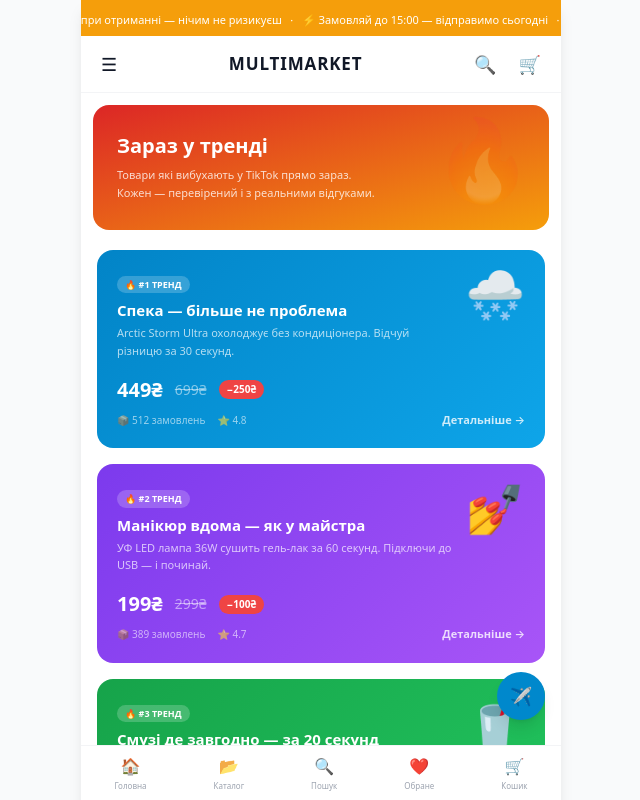
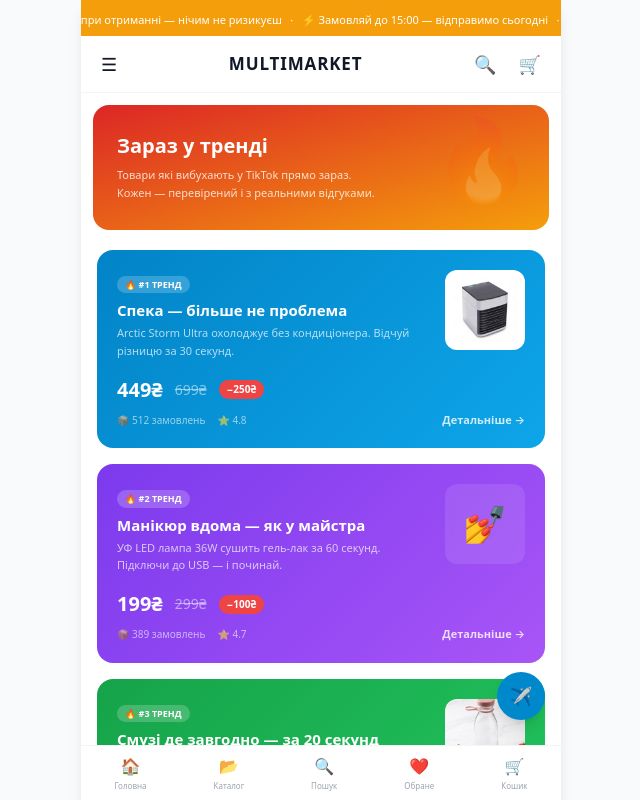
Before and after one commit to cravecom64-cmyk/multimarket-site, a Next.js app: page /trending in a window 1280 px wide. Shown: the top 800 px of the page, without its empty margins (319-959 px from the left). Built offline with nearby package versions, Linux system fonts and the light colour scheme; no server answers.

Commit message:
Add files via upload

```diff
--- a/src/app/trending/page.tsx
+++ b/src/app/trending/page.tsx
@@ -57,7 +57,19 @@ export default function TrendingPage() {
                       {landing.heroSubtitle}
                     </p>
                   </div>
-                  <div className="text-5xl ml-3 shrink-0">{product.emoji}</div>
+                  <div className="w-20 h-20 ml-3 shrink-0 rounded-xl overflow-hidden bg-white/10 backdrop-blur-sm flex items-center justify-center">
+                    {product.image ? (
+                      // eslint-disable-next-line @next/next/no-img-element
+                      <img
+                        src={product.image}
+                        alt={product.name}
+                        className="w-full h-full object-cover"
+                        loading="lazy"
+                      />
+                    ) : (
+                      <span className="text-4xl">{product.emoji}</span>
+                    )}
+                  </div>
                 </div>
 
                 <div className="flex items-center gap-3 mt-4">
```
